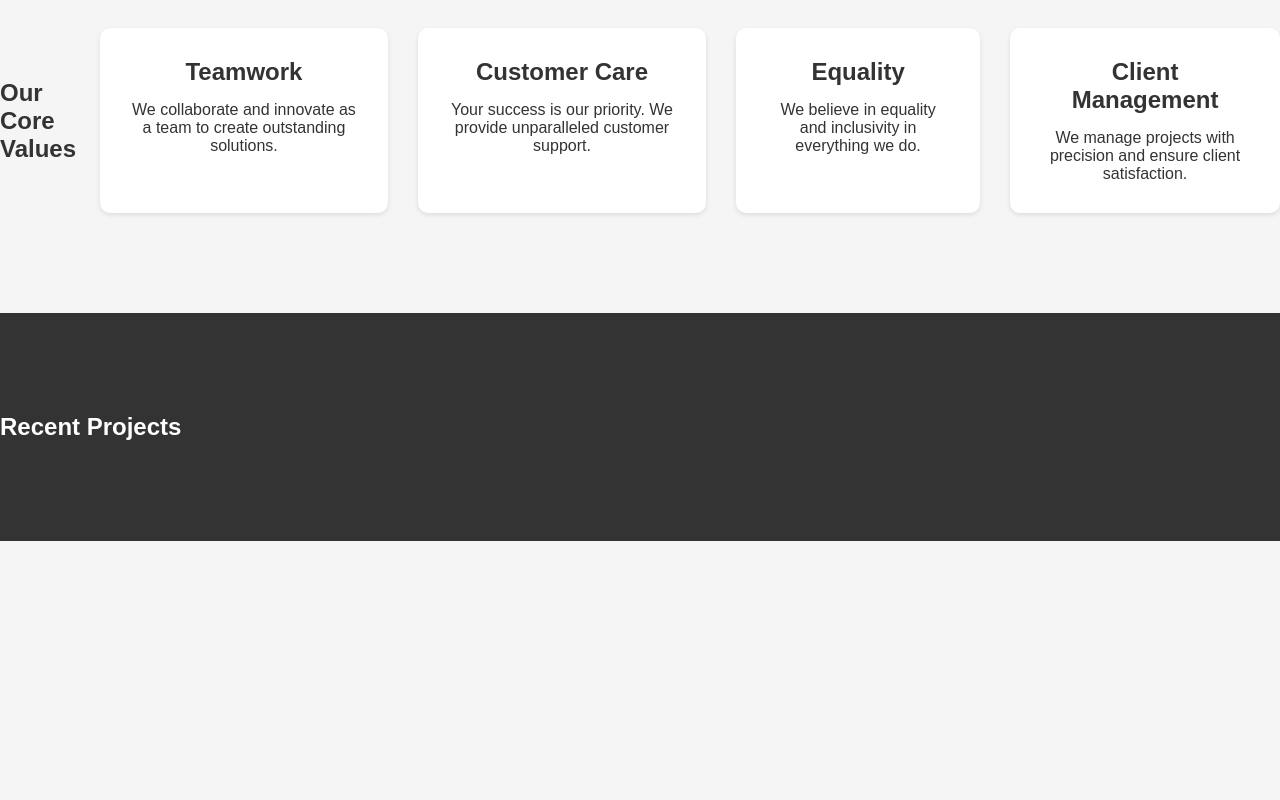
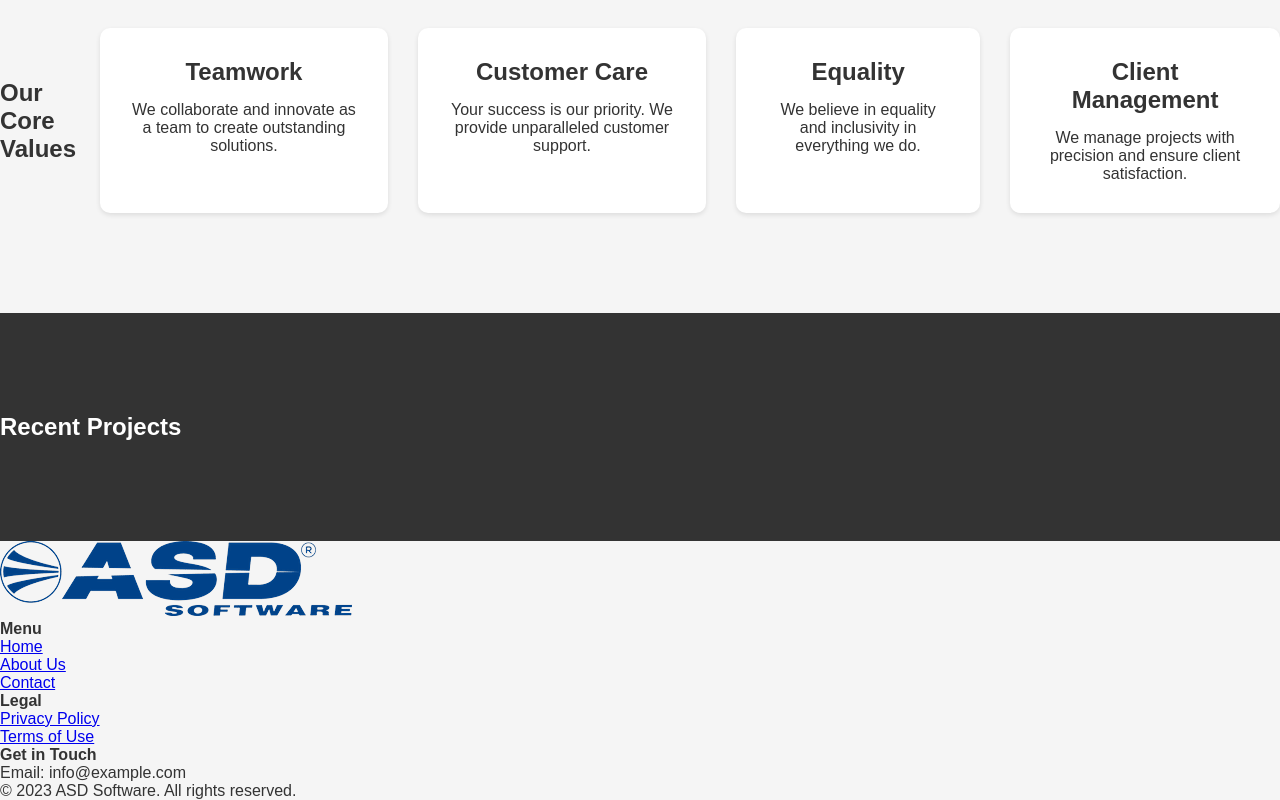
Before and after one commit to ujjwal10016/ASD, a plain HTML site: page index.html in a window 1280 px wide. Shown: the part 785-1585 px from the top of the page. Before the commit the page ends 1326 px from the top, so only its background shows below. Drawn offline with Linux system fonts and the light colour scheme.

Commit message:
Update index.html

```diff
--- a/index.html
+++ b/index.html
@@ -21,7 +21,7 @@
                 <ul class="menu-list">
                     <li class="menu_item"><a href="index.html">Home</a></li>
                     <li class="menu_item"><a href="about.html">About</a></li>
-                    <li class="menu_item"><a href="#">Services</a></li>
+                    <li class="menu_item"><a href="#">services</a></li>
                     <li class="menu_item"><a href="contact.html">Contact</a></li>
                 </ul>
             </nav>
@@ -69,6 +69,36 @@
                 </div>
             </div>
         </section>
+        <footer>
+            <div class="footer-content">
+                <div class="footer-column">
+                    <img src="logomain.png" alt="ASD Logo">
+                </div>
+                <div class="footer-column">
+                    <h4>Menu</h4>
+                    <ul class="footer-menu">
+                        <li><a href="#">Home</a></li>
+                        <li><a href="#">About Us</a></li>
+                        <li><a href="contact.html">Contact</a></li>
+                    </ul>
+                </div>
+                <div class="footer-column legal">
+                    <h4>Legal</h4>
+                    <ul class="footer-menu">
+                        <li><a href="#">Privacy Policy</a></li>
+                        <li><a href="#">Terms of Use</a></li>
+                    </ul>
+                </div>
+                <div class="footer-column">
+                    <h4>Get in Touch</h4>
+                    <p>Email: info@example.com</p>
+                </div>
+            </div>
+            <div class="footer-bottom">
+                &copy; 2023 ASD Software. All rights reserved.
+            </div>
+        </footer>
+
     </div>
 </body>
 
```
